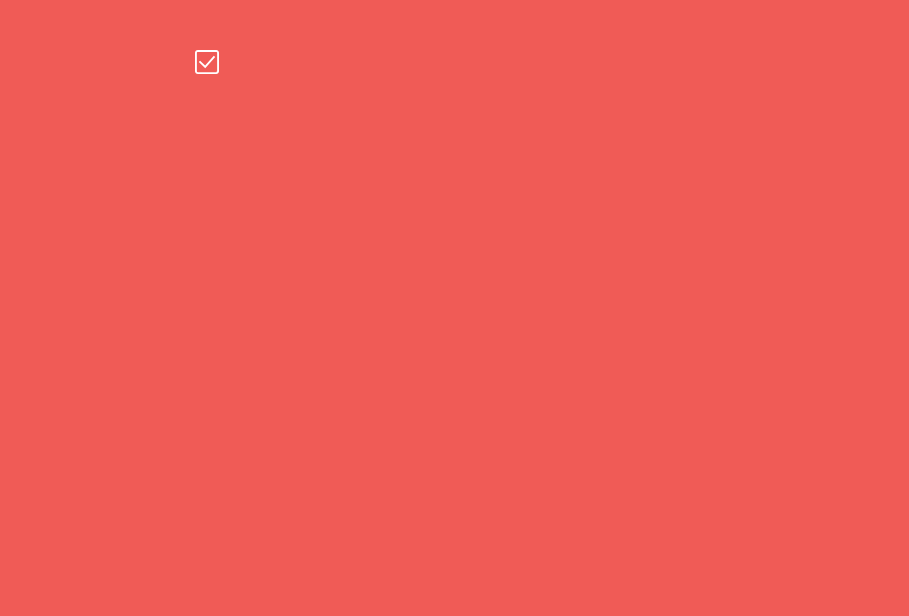
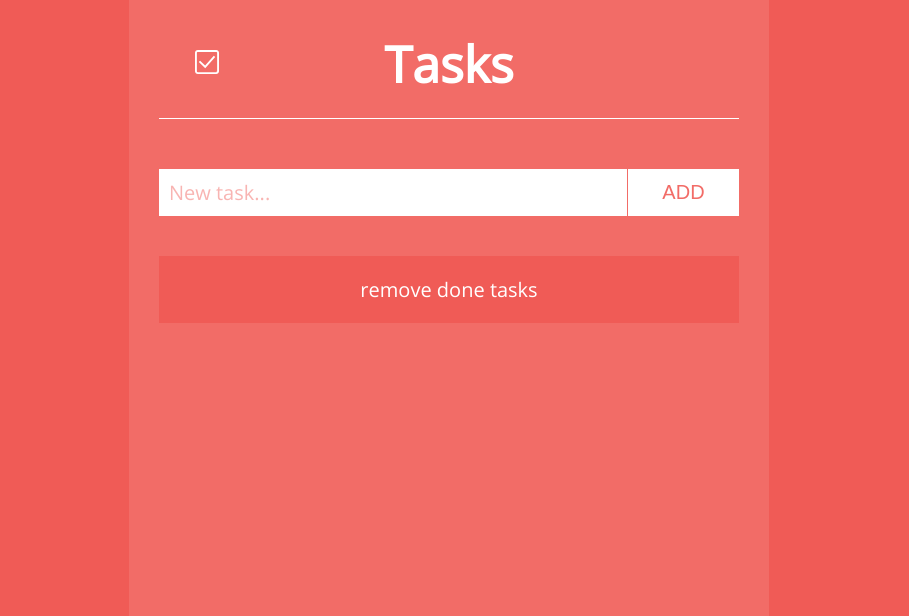
Before and after one commit to AzamatUmirzakov/pomodoro, a plain HTML site: page index.html in a window 1280 px wide. Shown: the top 616 px of the page, 1011-1920 px from the left, 909 px wide, since content can reach past the window. Drawn offline with Linux system fonts and the light colour scheme.

Commit message:
fixed adaptivity bug

```diff
--- a/js/pomodoro.js
+++ b/js/pomodoro.js
@@ -152,6 +152,9 @@ applyButton.addEventListener("click", () => {
     if (parseInt(document.querySelector('span.minutes').innerHTML) < 10) {
         document.querySelector('span.minutes').innerHTML = '0' + document.querySelector('span.minutes').innerHTML;
     }
+    if (parseInt(document.querySelector('span.minutes').innerHTML) > 240) {
+        document.querySelector('span.minutes').innerHTML = 240;
+    }
     settingsButton.dispatchEvent(new Event('click'));
 
 });
--- a/style.css
+++ b/style.css
@@ -173,13 +173,12 @@ button.apply:hover {
 section.tasks {
   background: var(--secondary-color);
   padding: 30px;
-  position: absolute;
+  position: fixed;
+  top: 0px;
+  right: -500px;
   height: 100%;
   box-sizing: border-box;
   width: 50%;
-  top: 0px;
-  right: -100%;
-  overflow-y: auto;
 }
 
 section.tasks > h1 {
```
